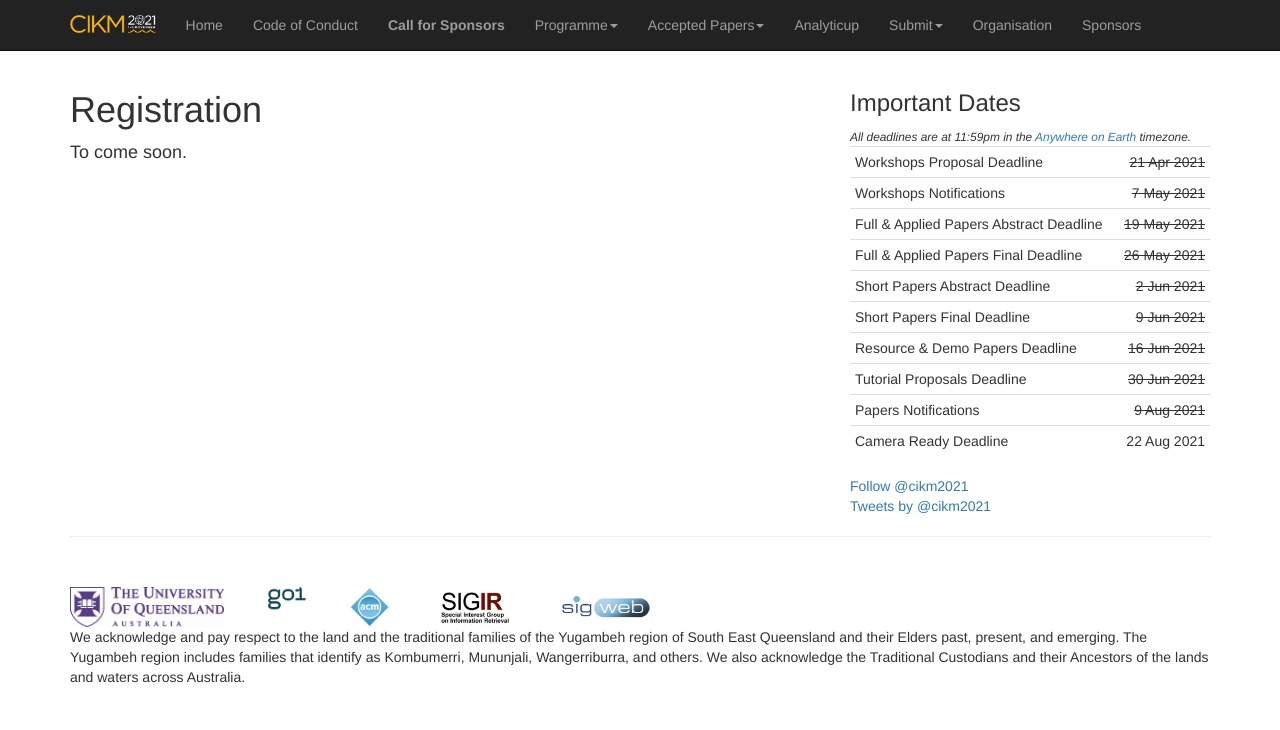
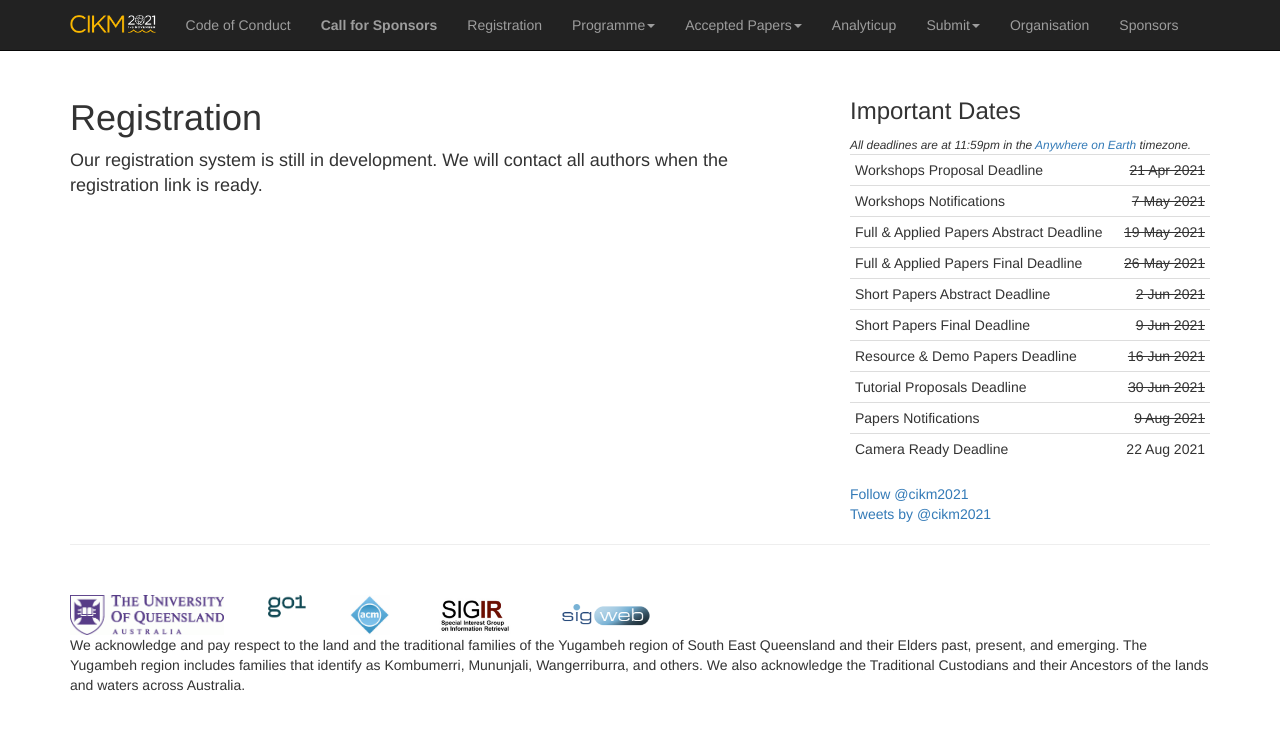
Before and after one commit to ielab/cikm2021-website, a Jekyll site: the page built from registration.md, in a window 1280 px wide. Shown: the top 730 px of the page. Built offline with Jekyll 4.4.1, drawn with Linux system fonts in a browser that asks for light colours; our own code applies the rules of GitHub Pages for plain Markdown files; comment, search, counter and statistics services are not loaded.

Commit message:
Add registration page.

```diff
--- a/_layouts/default.html
+++ b/_layouts/default.html
@@ -72,7 +72,7 @@
     </div><!-- /.container -->
 </nav><!-- /.navbar -->
 <button type="button" class="btn btn-primary btn-sm visible-xs" style="margin:auto;margin-bottom:3px" data-toggle="offcanvas">Toggle sidebar</button>
-<div class="container">
+<div class="container" style="margin-top:8px;">
 
 
     <div class="row row-offcanvas row-offcanvas-right">
--- a/css/offcanvas.css
+++ b/css/offcanvas.css
@@ -13,6 +13,19 @@ footer {
   padding: 30px 0;
 }
 
+@media screen and (min-width: 767px) {
+    .navbar-nav {
+        float: initial;
+    }
+
+    .navbar-nav > li {
+        float: initial;
+    }
+
+    .nav > li {
+        display: inline-block;
+    }
+}
 /*
  * Off Canvas
  * --------------------------------------------------
--- a/registration.md
+++ b/registration.md
@@ -1,3 +1,3 @@
 # Registration
 
-To come soon.
+Our registration system is still in development. We will contact all authors when the registration link is ready.
```
Also changed, not shown: _data/nav-links.yml (+5 -5 lines).
